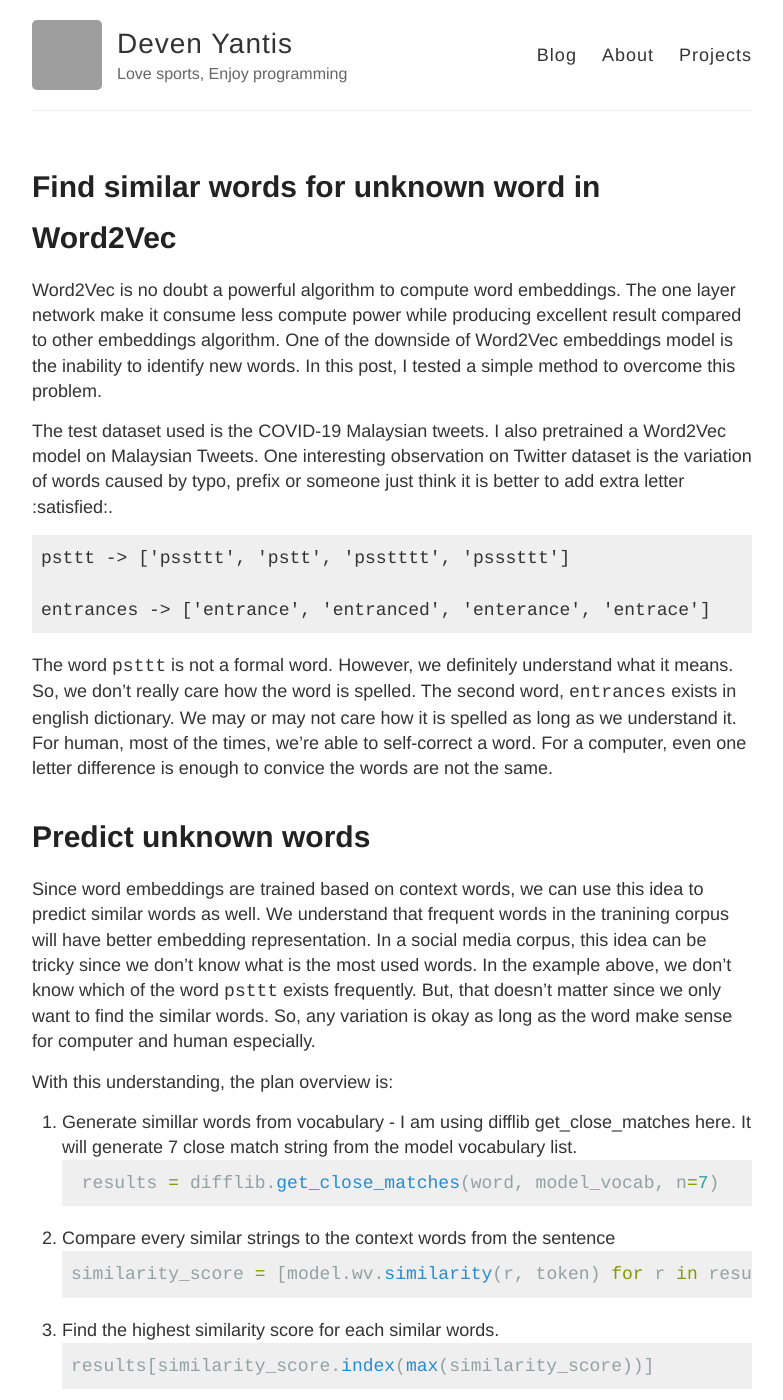
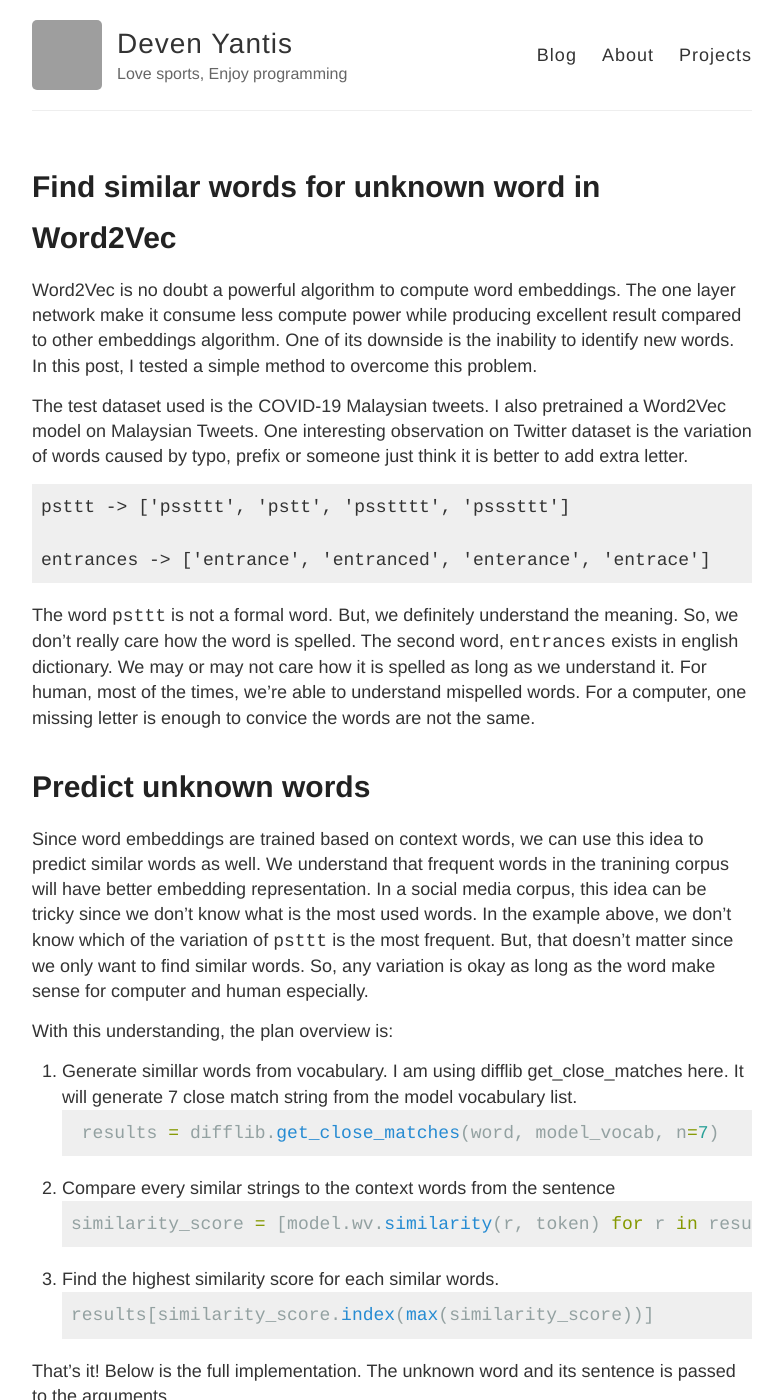
Before and after one commit to devennn/devennn.github.io, a Jekyll site: the page built from _posts/2020-05-10-predicting-unknown-words-word2vec.md, in a window 1280 px wide and 1400 px high. Shown: the whole window, without its empty margins (248-1031 px from the left). Built offline with Jekyll 4.4.1, drawn with Linux system fonts in a browser that asks for light colours; some of the changed text lies outside the part shown; grey boxes are pictures that could not be loaded.

Commit message:
Update 2020-05-10-predicting-unknown-words-word2vec.md

````diff
--- a/_posts/2020-05-10-predicting-unknown-words-word2vec.md
+++ b/_posts/2020-05-10-predicting-unknown-words-word2vec.md
@@ -3,23 +3,23 @@ layout: post
 title: Find similar words for unknown word in Word2Vec
 ---
 
-Word2Vec is no doubt a powerful algorithm to compute word embeddings. The one layer network make it consume less compute power while producing excellent result compared to other embeddings algorithm. One of the downside of Word2Vec embeddings model is the inability to identify new words. In this post, I tested a simple method to overcome this problem.
+Word2Vec is no doubt a powerful algorithm to compute word embeddings. The one layer network make it consume less compute power while producing excellent result compared to other embeddings algorithm. One of its downside is the inability to identify new words. In this post, I tested a simple method to overcome this problem.
 
-The test dataset used is the COVID-19 Malaysian tweets. I also pretrained a Word2Vec model on Malaysian Tweets. One interesting observation on Twitter dataset is the variation of words caused by typo, prefix or someone just think it is better to add extra letter :satisfied:.
+The test dataset used is the COVID-19 Malaysian tweets. I also pretrained a Word2Vec model on Malaysian Tweets. One interesting observation on Twitter dataset is the variation of words caused by typo, prefix or someone just think it is better to add extra letter.
 ```
 psttt -> ['pssttt', 'pstt', 'psstttt', 'psssttt']
 
 entrances -> ['entrance', 'entranced', 'enterance', 'entrace']
 ```
 
-The word ```psttt``` is not a formal word. However, we definitely understand what it means. So, we don't really care how the word is spelled. The second word, ```entrances``` exists in english dictionary. We may or may not care how it is spelled as long as we understand it. For human, most of the times, we're able to self-correct a word. For a computer, even one letter difference is enough to convice the words are not the same.
+The word ```psttt``` is not a formal word. But, we definitely understand the meaning. So, we don't really care how the word is spelled. The second word, ```entrances``` exists in english dictionary. We may or may not care how it is spelled as long as we understand it. For human, most of the times, we're able to understand mispelled words. For a computer, one missing letter is enough to convice the words are not the same.
 
 # Predict unknown words
 
-Since word embeddings are trained based on context words, we can use this idea to predict similar words as well. We understand that frequent words in the tranining corpus will have better embedding representation. In a social media corpus, this idea can be tricky since we don't know what is the most used words. In the example above, we don't know which of the word ```psttt``` exists frequently. But, that doesn't matter since we only want to find the similar words. So, any variation is okay as long as the word make sense for computer and human especially.
+Since word embeddings are trained based on context words, we can use this idea to predict similar words as well. We understand that frequent words in the tranining corpus will have better embedding representation. In a social media corpus, this idea can be tricky since we don't know what is the most used words. In the example above, we don't know which of the variation of ```psttt``` is the most frequent. But, that doesn't matter since we only want to find similar words. So, any variation is okay as long as the word make sense for computer and human especially.
 
 With this understanding, the plan overview is:
-1. Generate simillar words from vocabulary - I am using difflib get_close_matches here. It will generate 7 close match string from the model vocabulary list.
+1. Generate simillar words from vocabulary. I am using difflib get_close_matches here. It will generate 7 close match string from the model vocabulary list.
 ```python
  results = difflib.get_close_matches(word, model_vocab, n=7)
 ```
@@ -63,7 +63,7 @@ def find_closest_string_with_embeddings(word, sentence):
   print("Similar by embedding -> {}".format(similar_word))
   print("Most similar word -> {}".format(count_words(similar_word)))
 ```
-I am using try except method to skip unknown word. The model.wv.similarity will raise KeyError if the word is not in vocabulary. count_words is a helper function used to sort predicted word according to value.
+I am using try except method to skip the unknown word that we want to predict. The model.wv.similarity will raise KeyError if the word is not in vocabulary. count_words is a helper function to sort the predicted words according to value.
 
 # Correct Results
 ```python
````
Also changed, not shown: other parts of _posts/2020-05-10-predicting-unknown-words-word2vec.md (+1 -1 lines).
